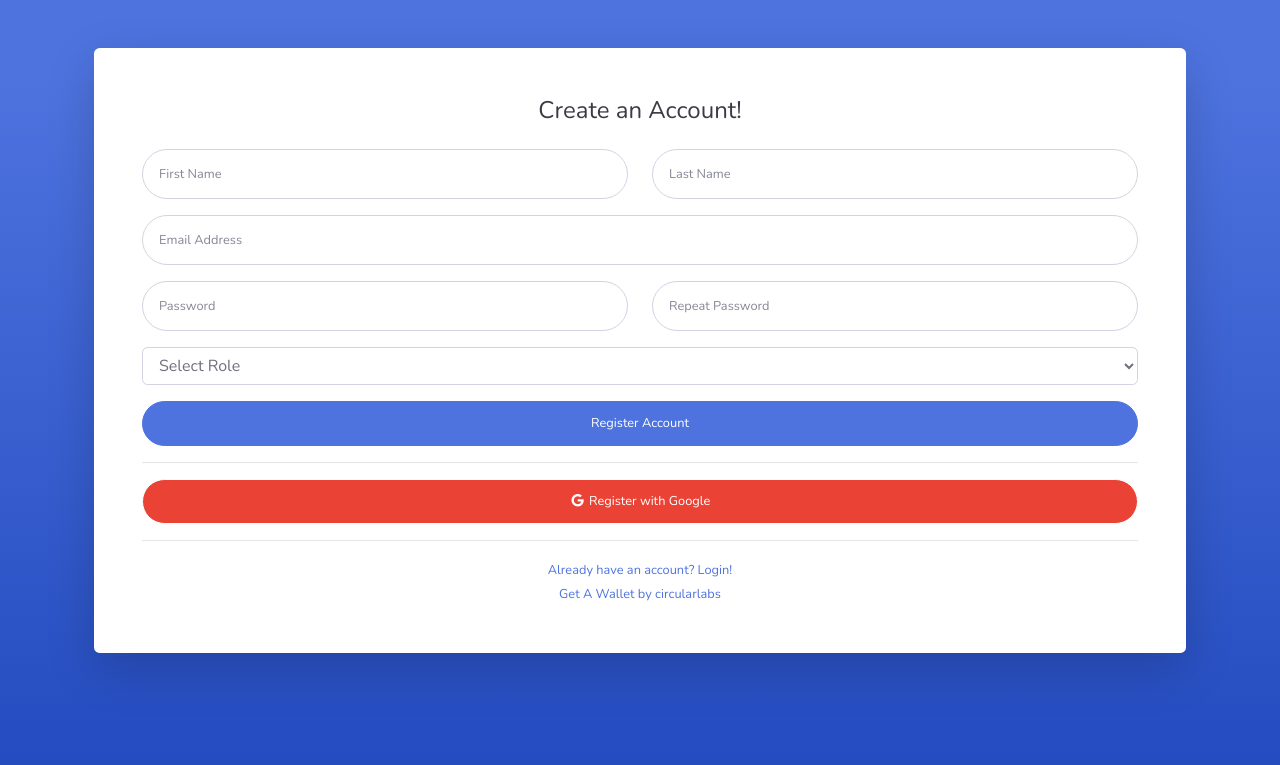
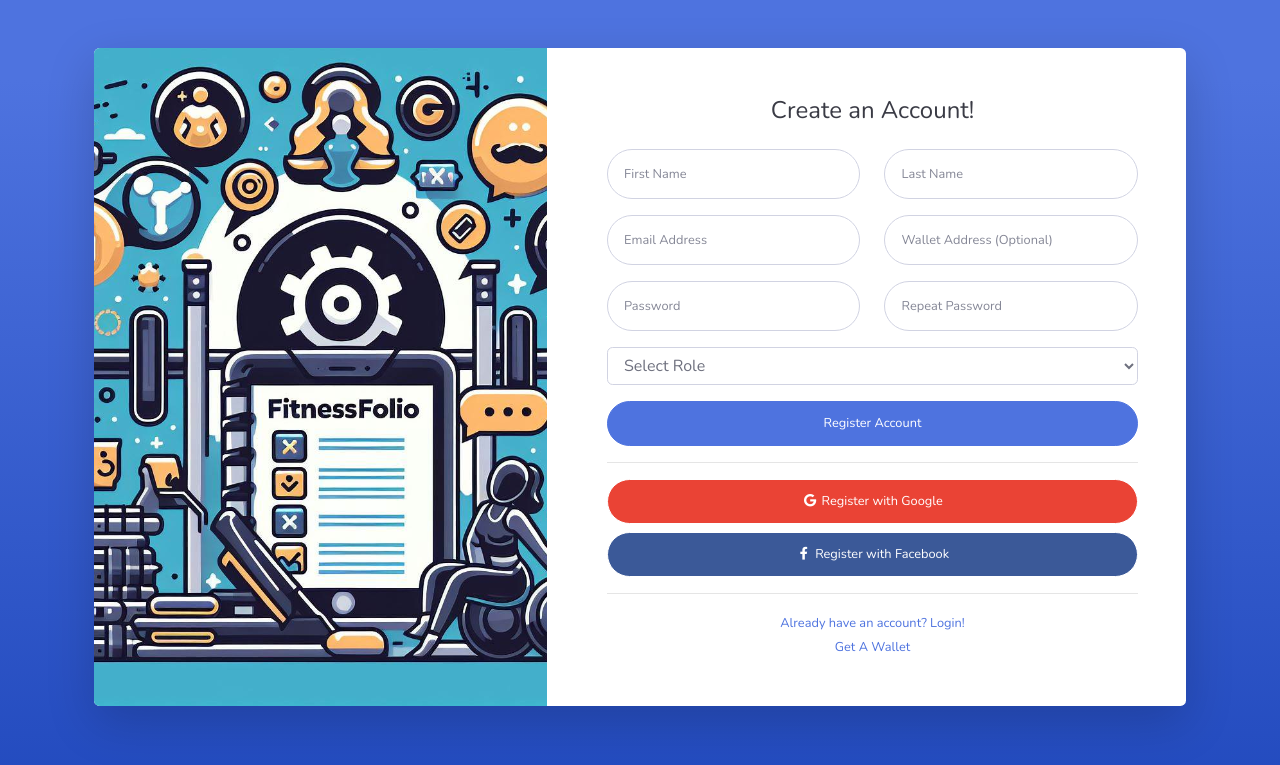
Before and after one commit to DomenicoVillari3/security_project, a FastAPI app: page /register in a window 1280 px wide. Shown: the top 765 px of the page. Run offline with FastAPI, Linux system fonts and the light colour scheme; some libraries are stand-ins or nearby versions.

Commit message:
Funziona, capito mimmo?

```diff
--- a/templates/register.html
+++ b/templates/register.html
@@ -20,7 +20,6 @@
 
     <!-- Custom styles for this template-->
     <link href="static/css/sb-admin-2.min.css" rel="stylesheet">
-    <link rel="stylesheet" href="static/css/style.css">
 
 
 </head>
@@ -34,8 +33,8 @@
             <div class="card-body p-0">
                 <!-- Nested Row within Card Body -->
                 <div class="row">
-
-                    <div class="col-lg-12">
+                    <div class="col-lg-5 d-none d-lg-block bg-register-image"></div>
+                    <div class="col-lg-7">
                         <div class="p-5">
                             <div class="text-center">
                                 <h1 class="h4 text-gray-900 mb-4">Create an Account!</h1>
@@ -54,13 +53,15 @@
                                     </div>
                                 </div>
                                 <div class="form-group row">
-                                    <div class="col-sm-12 mb-3 mb-sm-0">
+                                    <div class="col-sm-6 mb-3 mb-sm-0">
                                     <input type="email" class="form-control form-control-user" name="Email" id="reg-email"
                                         placeholder="Email Address" required>
                                     </div>
-
+                                    <div class="col-sm-6">
+                                        <input type="tel" class="form-control form-control-user" name="Wallet" id="reg-wallet"
+                                        placeholder="Wallet Address (Optional)" >
+                                    </div>
                                 </div>
-
                                 <div class="form-group row">
                                     <div class="col-sm-6 mb-3 mb-sm-0">
                                         <input type="password" class="form-control form-control-user"
@@ -83,14 +84,12 @@
                                 <input type="button" id="form_invio" value="Register Account" class="btn btn-primary btn-user btn-block" onclick="register();">
 
                                 <hr>
-                                <a href="/auth/google/login" class="btn btn-google btn-user btn-block">
+                                <a href="index.php" class="btn btn-google btn-user btn-block">
                                     <i class="fab fa-google fa-fw"></i> Register with Google
                                 </a>
-                                <!--
                                 <a href="index.php" class="btn btn-facebook btn-user btn-block">
                                     <i class="fab fa-facebook-f fa-fw"></i> Register with Facebook
                                 </a>
-                                -->
 
                             </form>
                             <hr>
@@ -100,10 +99,10 @@
                             </div>
                             -->
                             <div class="text-center">
-                                <a class="small" href="http://localhost:8000/login">Already have an account? Login!</a>
+                                <a class="small" href="login.html">Already have an account? Login!</a>
                             </div>
                             <div class="text-center">
-                                <a class="small" href="https://circularlabs.io/page?page=Transactions">Get A Wallet by circularlabs</a>
+                                <a class="small" href="https://circularlabs.io/page?page=Transactions">Get A Wallet</a>
                             </div>
                         </div>
                     </div>
```
